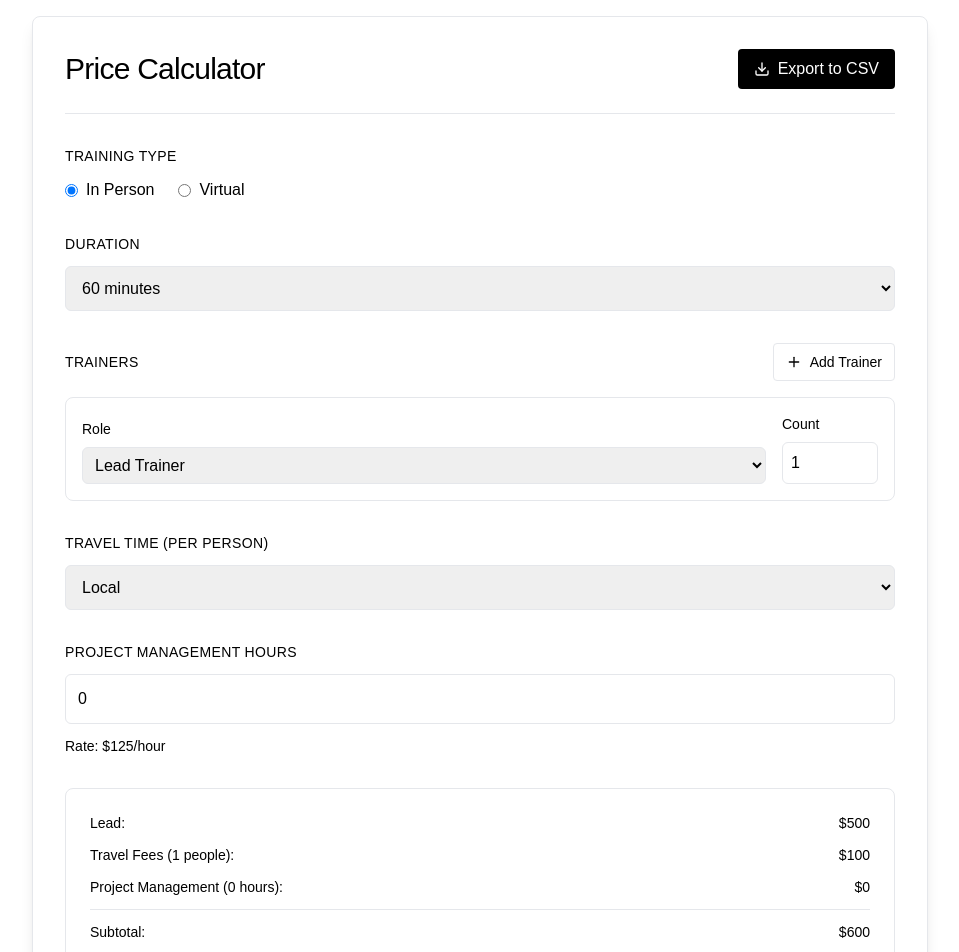
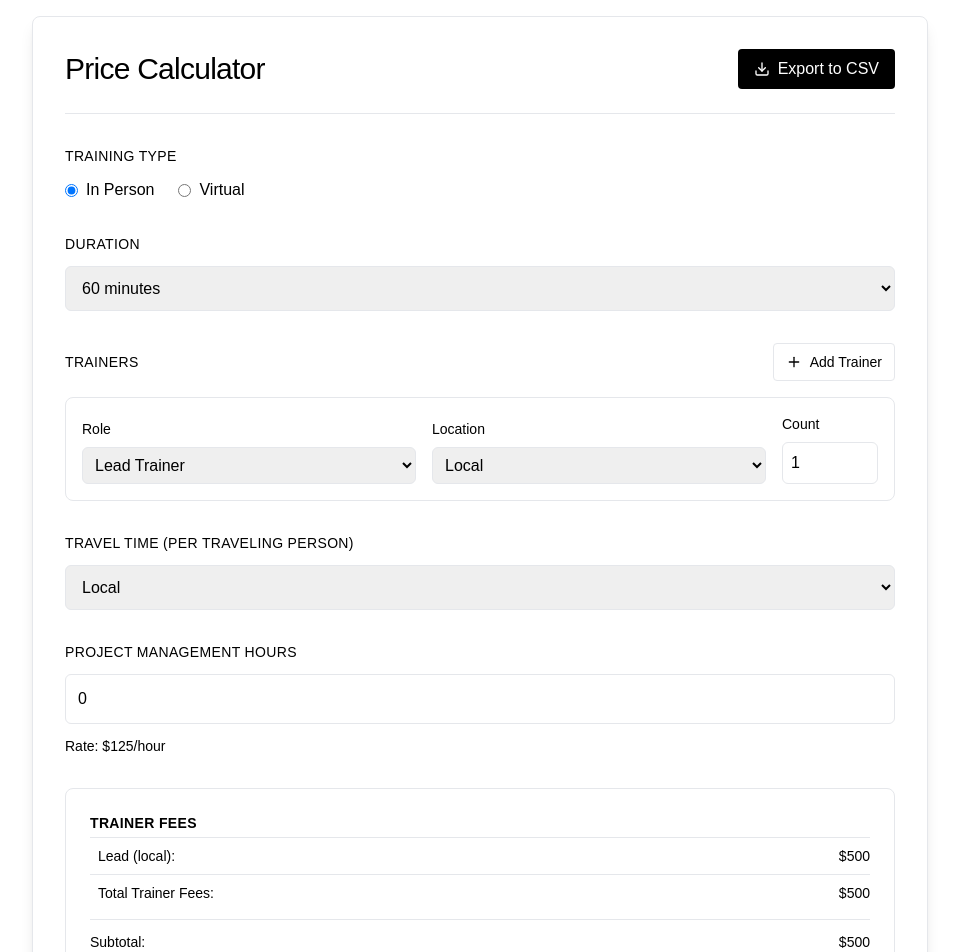
Before and after one commit to moadrienne/training-calculator, a Next.js app: page / in a window 1280 px wide. Shown: the top 952 px of the page, without its empty margins (160-1119 px from the left). Built offline with nearby package versions, Linux system fonts and the light colour scheme.

Commit message:
Update PriceCalculator.tsx

```diff
--- a/app/components/PriceCalculator.tsx
+++ b/app/components/PriceCalculator.tsx
@@ -5,18 +5,20 @@ import { Download, Plus, Trash2 } from 'lucide-react';
 
 type TrainerRole = 'lead' | 'trainer' | 'apprentice';
 type TravelTimeType = 'Local' | 'Half day' | 'Full day' | 'Extended' | 'N/A';
+type TrainerLocation = 'local' | 'traveling';
 
 interface Trainer {
   id: number;
   role: TrainerRole;
   count: number;
+  location: TrainerLocation;
 }
 
 const PriceCalculator = () => {
   const [trainingType, setTrainingType] = useState<'in-person' | 'virtual'>('in-person');
   const [duration, setDuration] = useState<string>('60');
   const [trainers, setTrainers] = useState<Trainer[]>([
-    { id: 1, role: 'lead', count: 1 }
+    { id: 1, role: 'lead', count: 1, location: 'local' }
   ]);
   const [travelTime, setTravelTime] = useState<TravelTimeType>('Local');
   const [pmHours, setPmHours] = useState<number>(0);
@@ -49,7 +51,7 @@ const PriceCalculator = () => {
 
   const addTrainer = (): void => {
     const newId = Math.max(...trainers.map(t => t.id)) + 1;
-    setTrainers([...trainers, { id: newId, role: 'trainer', count: 1 }]);
+    setTrainers([...trainers, { id: newId, role: 'trainer', count: 1, location: 'local' }]);
   };
 
   const removeTrainer = (id: number): void => {
@@ -60,7 +62,12 @@ const PriceCalculator = () => {
 
   const updateTrainer = (id: number, field: keyof Trainer, value: string | number): void => {
     setTrainers(trainers.map(t =>
-      t.id === id ? { ...t, [field]: field === 'role' ? value as TrainerRole : value } : t
+      t.id === id ? {
+        ...t,
+        [field]: field === 'role' ? value as TrainerRole :
+                field === 'location' ? value as TrainerLocation :
+                value
+      } : t
     ));
   };
 
@@ -70,8 +77,13 @@ const PriceCalculator = () => {
       return sum + (rate * trainer.count);
     }, 0);
 
-    const travelPrice = trainingType === 'in-person' ?
-      travelFees[travelTime] * trainers.reduce((sum, t) => sum + t.count, 0) : 0;
+    // Calculate travel costs only for traveling trainers in in-person sessions
+    const travelingTrainersCount = trainingType === 'in-person' ?
+      trainers.reduce((sum, trainer) => {
+        return trainer.location === 'traveling' ? sum + trainer.count : sum;
+      }, 0) : 0;
+
+    const travelPrice = travelingTrainersCount * travelFees[travelTime];
 
     const pmCost = pmHours * PM_RATE;
     const subtotal = trainersCost + travelPrice + pmCost;
@@ -81,6 +93,7 @@ const PriceCalculator = () => {
     return {
       trainersCost,
       travelPrice,
+      travelingTrainersCount,
       pmCost,
       subtotal,
       adminCost,
@@ -106,6 +119,10 @@ const PriceCalculator = () => {
       trainer: 'Trainer',
       apprentice: 'Apprentice'
     };
+    const locationLabels: Record<TrainerLocation, string> = {
+      local: 'Local',
+      traveling: 'Traveling'
+    };
 
     const data = [
       ['Training Price Calculation', ''],
@@ -117,16 +134,18 @@ const PriceCalculator = () => {
       [''],
       ['Trainers'],
       ...trainers.map((t) => [
-        `${roleLabels[t.role]} (${t.count})`,
+        `${roleLabels[t.role]} - ${locationLabels[t.location]} (${t.count})`,
         `$${(pricing[trainingType][duration][t.role] * t.count).toLocaleString()}`
       ]),
       [''],
       trainingType === 'in-person' ? ['Travel Time', travelTime] : [],
+      trainingType === 'in-person' ? ['Traveling Trainers', prices.travelingTrainersCount.toString()] : [],
       ['Project Management Hours', pmHours.toString()],
       [''],
       ['Cost Breakdown'],
       ['Total Training Fees', `$${prices.trainersCost.toLocaleString()}`],
-      trainingType === 'in-person' ? ['Total Travel Fees', `$${prices.travelPrice.toLocaleString()}`] : [],
+      trainingType === 'in-person' && prices.travelingTrainersCount > 0 ?
+        ['Total Travel Fees', `$${prices.travelPrice.toLocaleString()}`] : [],
       ['Project Management', `$${prices.pmCost.toLocaleString()}`],
       ['Subtotal', `$${prices.subtotal.toLocaleString()}`],
       ['Administrative Cost (30%)', `$${prices.adminCost.toLocaleString()}`],
@@ -227,6 +246,21 @@ const PriceCalculator = () => {
                 </select>
               </div>
 
+              {/* Location Selection - only show for in-person training */}
+              {trainingType === 'in-person' && (
+                <div className="flex-1 space-y-2">
+                  <label className="block text-sm font-medium text-black">Location</label>
+                  <select
+                    className="w-full rounded-md border p-2 focus:ring-2 focus:ring-black focus:border-black text-black"
+                    value={trainer.location}
+                    onChange={(e) => updateTrainer(trainer.id, 'location', e.target.value)}
+                  >
+                    <option value="local">Local</option>
+                    <option value="traveling">Traveling</option>
+                  </select>
+                </div>
+              )}
+
               <div className="w-24 space-y-2">
                 <label className="block text-sm font-medium text-black">Count</label>
                 <input
@@ -250,10 +284,10 @@ const PriceCalculator = () => {
           ))}
         </div>
 
-        {/* Travel Time Selection */}
+        {/* Travel Time Selection - only show for in-person training */}
         {trainingType === 'in-person' && (
           <div className="space-y-3">
-            <label className="block text-sm font-medium uppercase tracking-wide text-black">Travel Time (per person)</label>
+            <label className="block text-sm font-medium uppercase tracking-wide text-black">Travel Time (per traveling person)</label>
             <select
               className="w-full rounded-md border p-3 focus:ring-2 focus:ring-black focus:border-black text-black"
               value={travelTime}
@@ -285,11 +319,15 @@ const PriceCalculator = () => {
 
         {/* Price Breakdown */}
         <div className="mt-8 bg-white rounded-lg p-6 border text-black">
-          <div className="space-y-3">
+          <div className="space-y-4">
+            {/* Trainer Fees Section */}
+            <div className="space-y-2">
+              <h3 className="text-sm font-semibold uppercase tracking-wide text-black border-b pb-1">Trainer Fees</h3>
               {trainers.map((trainer) => (
-              <div key={trainer.id} className="flex justify-between text-sm">
+                <div key={trainer.id} className="flex justify-between text-sm pl-2">
                   <span className="text-black">
                     {trainer.role.charAt(0).toUpperCase() + trainer.role.slice(1)}
+                    {trainingType === 'in-person' && ` (${trainer.location})`}
                     {trainer.count > 1 ? ` (${trainer.count}x)` : ''}:
                   </span>
                   <span className="font-medium text-black">
@@ -297,25 +335,44 @@ const PriceCalculator = () => {
                   </span>
                 </div>
               ))}
+              <div className="flex justify-between text-sm font-medium border-t pt-2 pl-2">
+                <span className="text-black">Total Trainer Fees:</span>
+                <span className="text-black">${calculatePrices().trainersCost.toLocaleString()}</span>
+              </div>
+            </div>
 
-            {trainingType === 'in-person' && (
-              <div className="flex justify-between text-sm">
-                <span className="text-black">Travel Fees ({trainers.reduce((sum, t) => sum + t.count, 0)} people):</span>
+            {/* Travel Costs Section - only show if there are traveling trainers */}
+            {trainingType === 'in-person' && calculatePrices().travelingTrainersCount > 0 && (
+              <div className="space-y-2">
+                <h3 className="text-sm font-semibold uppercase tracking-wide text-black border-b pb-1">Travel Costs (Estimated)</h3>
+                <div className="flex justify-between text-sm pl-2">
+                  <span className="text-black">
+                    Travel Expenses ({calculatePrices().travelingTrainersCount} traveling people × ${travelFees[travelTime]}):
+                  </span>
                   <span className="font-medium text-black">${calculatePrices().travelPrice.toLocaleString()}</span>
+                </div>
               </div>
             )}
 
-            <div className="flex justify-between text-sm">
-              <span className="text-black">Project Management ({pmHours} hours):</span>
+            {/* Project Management Section */}
+            {pmHours > 0 && (
+              <div className="space-y-2">
+                <h3 className="text-sm font-semibold uppercase tracking-wide text-black border-b pb-1">Project Management</h3>
+                <div className="flex justify-between text-sm pl-2">
+                  <span className="text-black">PM Hours ({pmHours} × ${PM_RATE}):</span>
                   <span className="font-medium text-black">${calculatePrices().pmCost.toLocaleString()}</span>
                 </div>
+              </div>
+            )}
 
-            <div className="flex justify-between pt-3 border-t text-sm">
+            {/* Summary Section */}
+            <div className="space-y-2 pt-3 border-t">
+              <div className="flex justify-between text-sm">
                 <span className="text-black">Subtotal:</span>
                 <span className="font-medium text-black">${calculatePrices().subtotal.toLocaleString()}</span>
               </div>
 
-            <div className="flex justify-between text-sm bg-white p-2 rounded border">
+              <div className="flex justify-between text-sm bg-gray-50 p-2 rounded border">
                 <span className="text-black">Administrative Cost (30%):</span>
                 <span className="font-medium text-black">${calculatePrices().adminCost.toLocaleString()}</span>
               </div>
@@ -328,6 +385,7 @@ const PriceCalculator = () => {
           </div>
         </div>
       </div>
+    </div>
   );
 };
 
```
Lines whose indentation alone changed are shown as unchanged.
